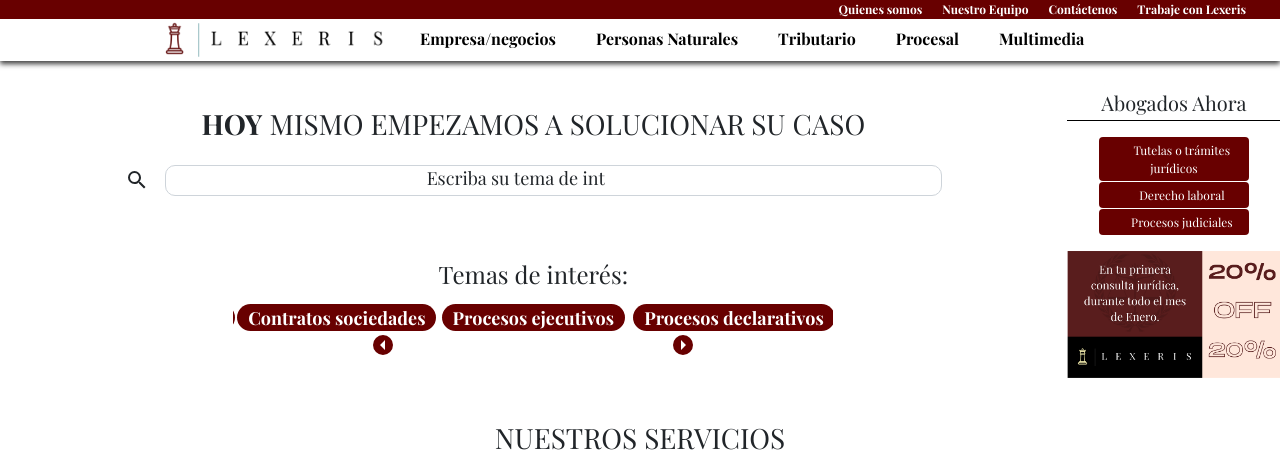
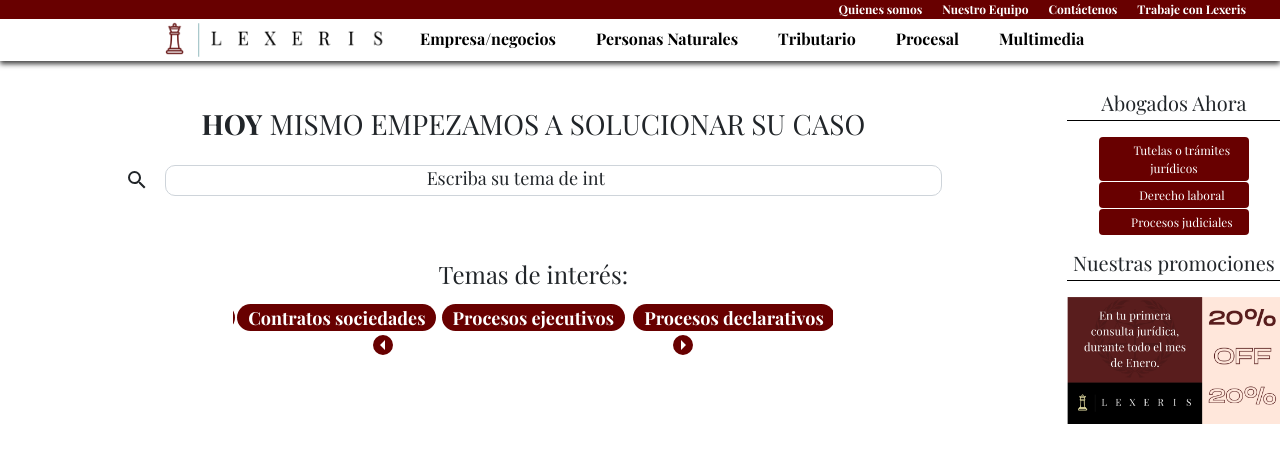
Before and after one commit to AFBGDeveloper/lexeris-front, a PHP site: page / in a window 1280 px wide. Shown: the top 455 px of the page. Run offline with PHP 8.4, Linux system fonts and the light colour scheme.

Commit message:
'Nuestras promociones' title added

```diff
--- a/index.php
+++ b/index.php
@@ -113,6 +113,7 @@
 						<div class="row pos-relative my-3">
 							<div class="owl-carousel owl-theme" id="publicidad-carousel">
 								<div>
+									<h5 class="mb-3 text-center" style="border-bottom: 1px solid #000; padding-bottom: 5px;">Nuestras promociones</h5>
 									<img  src="/src/img/promocion.png" alt="" title="">
 								</div>
 							</div>
```
